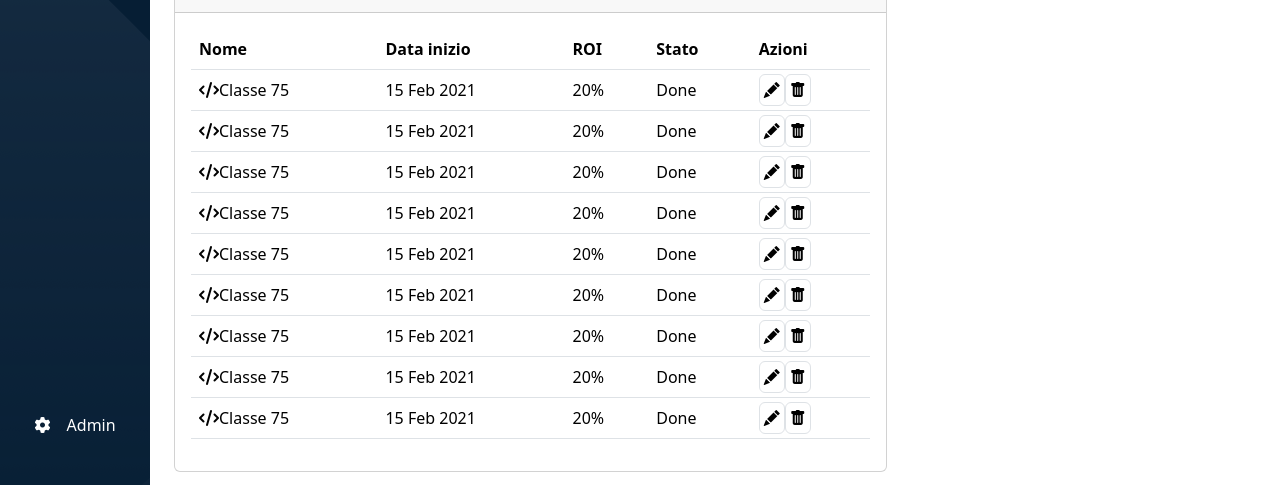
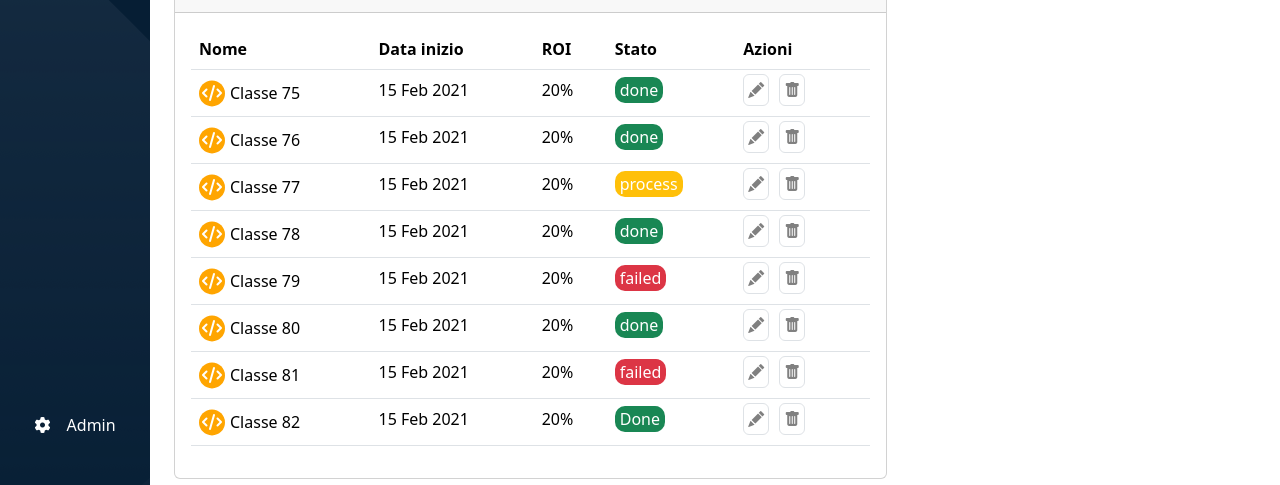
Before and after one commit to Rivio98/html-css-bootstrap-dashboard, a plain HTML site: page index.html in a window 1280 px wide. Shown: the part 315-800 px from the top of the page. Drawn offline with nearby package versions, Linux system fonts and the light colour scheme.

Commit message:
[UPD] Table finished

```diff
--- a/css/style.css
+++ b/css/style.css
@@ -53,6 +53,37 @@ main {
     border-radius: 20px;
 }
 
+.circle {
+    background-color: orange;
+    color: #fff;
+    clip-path: circle();
+    padding: 3px;
+    margin-right: 5px;
+}
+
+.bi-pencil-fill,
+.bi-trash-fill {
+    color: grey;
+    margin-right: 10px;
+}
+
+.lb {
+    color: #fff;
+    padding: 2px 5px;
+    border-radius: 10px;
+}
+
+.lb-done {
+    background-color: #198754;
+}
+
+.lb-failed {
+    background-color: #DC3545;
+}
+
+.lb-process {
+    background-color: #FFC009;
+}
 
 /* Layout style */
 .c-orange {
--- a/index.html
+++ b/index.html
@@ -151,7 +151,7 @@
                                             </td>
                                             <td class="d-none d-md-table-cell">15 Feb 2021</td>
                                             <td class="d-none d-md-table-cell">20%</td>
-                                            <td>Done</td>
+                                            <td><span class="lb lb-done">done</span></td>
                                             <td><i class="bi bi-pencil-fill border rounded p-1"></i><i
                                                     class="bi bi-trash-fill border rounded p-1"></i>
                                             </td>
@@ -161,12 +161,12 @@
                                                 <div class="d-flex align-items-center">
                                                     <span class="circle">
                                                         <i class="fa-solid fa-code"></i>
-                                                    </span>Classe 75
+                                                    </span>Classe 76
                                                 </div>
                                             </td>
                                             <td class="d-none d-md-table-cell">15 Feb 2021</td>
                                             <td class="d-none d-md-table-cell">20%</td>
-                                            <td>Done</td>
+                                            <td><span class="lb lb-done">done</span></td>
                                             <td><i class="bi bi-pencil-fill border rounded p-1"></i><i
                                                     class="bi bi-trash-fill border rounded p-1"></i>
                                             </td>
@@ -176,12 +176,12 @@
                                                 <div class="d-flex align-items-center">
                                                     <span class="circle">
                                                         <i class="fa-solid fa-code"></i>
-                                                    </span>Classe 75
+                                                    </span>Classe 77
                                                 </div>
                                             </td>
                                             <td class="d-none d-md-table-cell">15 Feb 2021</td>
                                             <td class="d-none d-md-table-cell">20%</td>
-                                            <td>Done</td>
+                                            <td><span class="lb lb-process">process</span></td>
                                             <td><i class="bi bi-pencil-fill border rounded p-1"></i><i
                                                     class="bi bi-trash-fill border rounded p-1"></i>
                                             </td>
@@ -191,12 +191,12 @@
                                                 <div class="d-flex align-items-center">
                                                     <span class="circle">
                                                         <i class="fa-solid fa-code"></i>
-                                                    </span>Classe 75
+                                                    </span>Classe 78
                                                 </div>
                                             </td>
                                             <td class="d-none d-md-table-cell">15 Feb 2021</td>
                                             <td class="d-none d-md-table-cell">20%</td>
-                                            <td>Done</td>
+                                            <td><span class="lb lb-done">done</span></td>
                                             <td><i class="bi bi-pencil-fill border rounded p-1"></i><i
                                                     class="bi bi-trash-fill border rounded p-1"></i>
                                             </td>
@@ -206,12 +206,12 @@
                                                 <div class="d-flex align-items-center">
                                                     <span class="circle">
                                                         <i class="fa-solid fa-code"></i>
-                                                    </span>Classe 75
+                                                    </span>Classe 79
                                                 </div>
                                             </td>
                                             <td class="d-none d-md-table-cell">15 Feb 2021</td>
                                             <td class="d-none d-md-table-cell">20%</td>
-                                            <td>Done</td>
+                                            <td><span class="lb lb-failed">failed</span></td>
                                             <td><i class="bi bi-pencil-fill border rounded p-1"></i><i
                                                     class="bi bi-trash-fill border rounded p-1"></i>
                                             </td>
@@ -221,12 +221,12 @@
                                                 <div class="d-flex align-items-center">
                                                     <span class="circle">
                                                         <i class="fa-solid fa-code"></i>
-                                                    </span>Classe 75
+                                                    </span>Classe 80
                                                 </div>
                                             </td>
                                             <td class="d-none d-md-table-cell">15 Feb 2021</td>
                                             <td class="d-none d-md-table-cell">20%</td>
-                                            <td>Done</td>
+                                            <td><span class="lb lb-done">done</span></td>
                                             <td><i class="bi bi-pencil-fill border rounded p-1"></i><i
                                                     class="bi bi-trash-fill border rounded p-1"></i>
                                             </td>
@@ -236,12 +236,12 @@
                                                 <div class="d-flex align-items-center">
                                                     <span class="circle">
                                                         <i class="fa-solid fa-code"></i>
-                                                    </span>Classe 75
+                                                    </span>Classe 81
                                                 </div>
                                             </td>
                                             <td class="d-none d-md-table-cell">15 Feb 2021</td>
                                             <td class="d-none d-md-table-cell">20%</td>
-                                            <td>Done</td>
+                                            <td><span class="lb lb-failed">failed</span></td>
                                             <td><i class="bi bi-pencil-fill border rounded p-1"></i><i
                                                     class="bi bi-trash-fill border rounded p-1"></i>
                                             </td>
@@ -251,27 +251,12 @@
                                                 <div class="d-flex align-items-center">
                                                     <span class="circle">
                                                         <i class="fa-solid fa-code"></i>
-                                                    </span>Classe 75
+                                                    </span>Classe 82
                                                 </div>
                                             </td>
                                             <td class="d-none d-md-table-cell">15 Feb 2021</td>
                                             <td class="d-none d-md-table-cell">20%</td>
-                                            <td>Done</td>
-                                            <td><i class="bi bi-pencil-fill border rounded p-1"></i><i
-                                                    class="bi bi-trash-fill border rounded p-1"></i>
-                                            </td>
-                                        </tr>
-                                        <tr>
-                                            <td>
-                                                <div class="d-flex align-items-center">
-                                                    <span class="circle">
-                                                        <i class="fa-solid fa-code"></i>
-                                                    </span>Classe 75
-                                                </div>
-                                            </td>
-                                            <td class="d-none d-md-table-cell">15 Feb 2021</td>
-                                            <td class="d-none d-md-table-cell">20%</td>
-                                            <td>Done</td>
+                                            <td><span class="lb lb-done">Done</span></td>
                                             <td><i class="bi bi-pencil-fill border rounded p-1"></i><i
                                                     class="bi bi-trash-fill border rounded p-1"></i>
                                             </td>
```
